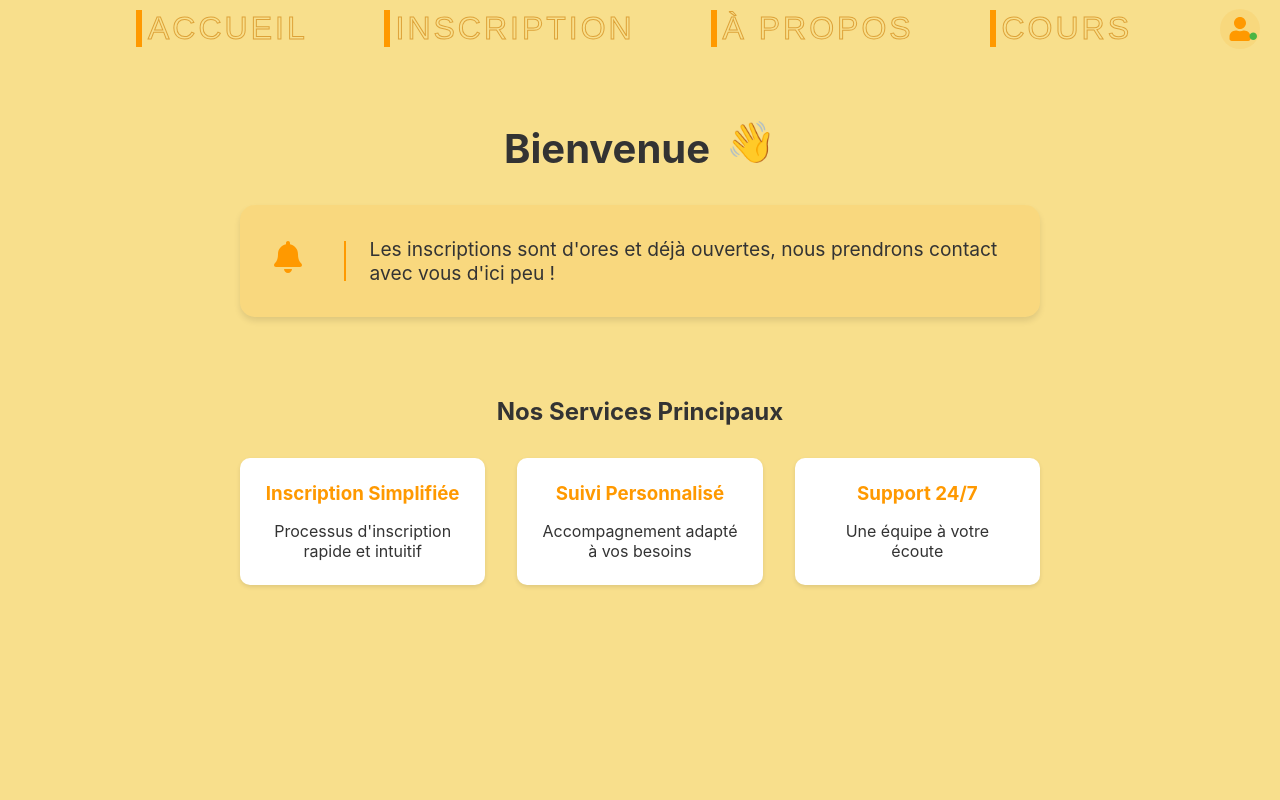
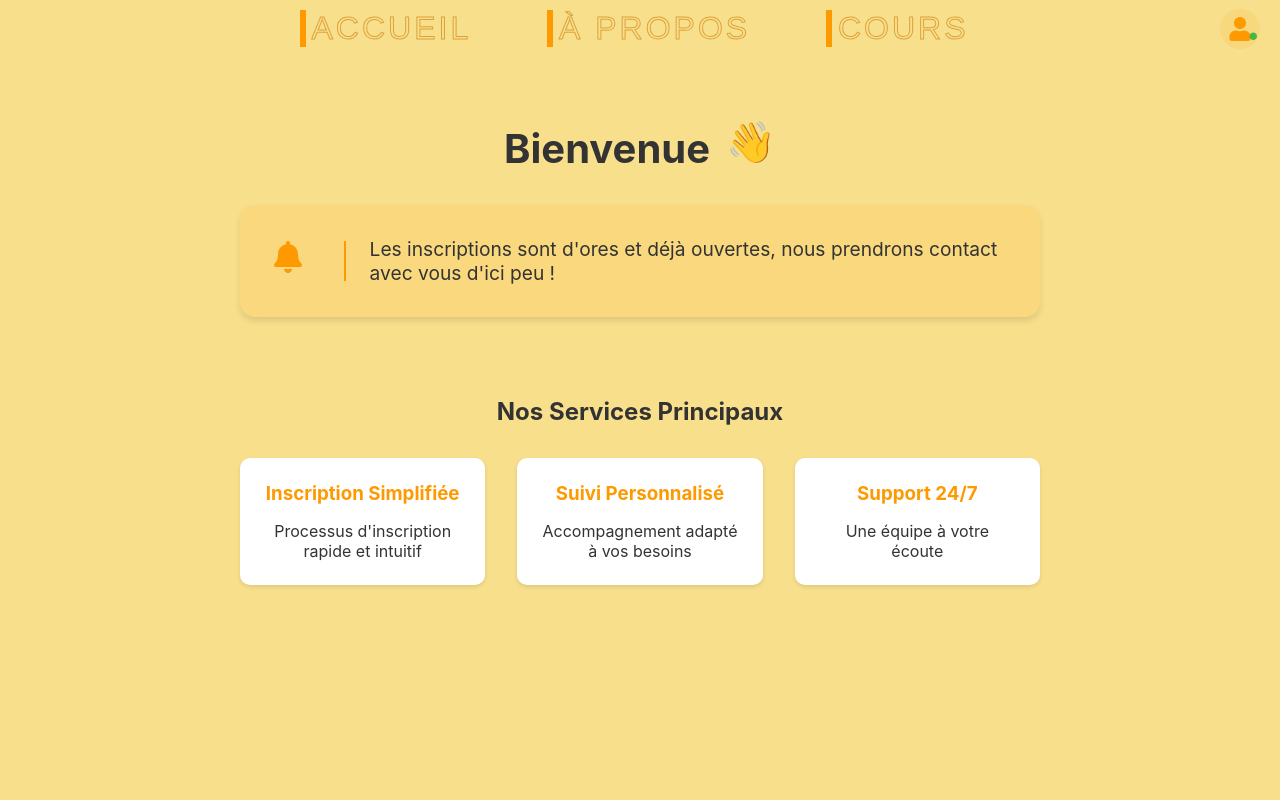
Before and after one commit to Luis06000/Fight-team, a React (Create React App) app: page / in a window 1280 px wide. Shown: the top 800 px of the page. Built offline with nearby package versions, Linux system fonts and the light colour scheme; no server answers; the database is empty; sample sign-in values are in the browser's storage.

Commit message:
[~] header

```diff
--- a/src/components/common/Header/Header.jsx
+++ b/src/components/common/Header/Header.jsx
@@ -79,10 +79,12 @@ const Header = () => {
           <span className="actual-text">&nbsp;Accueil&nbsp;</span>
           <span aria-hidden="true" className="hover-text">&nbsp;Accueil&nbsp;</span>
         </Link>
-        <Link className="nav-button" to="/inscription" onClick={() => handleNavigation('/inscription')}>
-          <span className="actual-text">&nbsp;Inscription&nbsp;</span>
-          <span aria-hidden="true" className="hover-text">&nbsp;Inscription&nbsp;</span>
-        </Link>
+        {!currentUser && (
+          <Link className="nav-button" to="/inscription" onClick={() => handleNavigation('/inscription')}>
+            <span className="actual-text">&nbsp;Inscription&nbsp;</span>
+            <span aria-hidden="true" className="hover-text">&nbsp;Inscription&nbsp;</span>
+          </Link>
+        )}
         <Link className="nav-button" to="/a-propos" onClick={() => handleNavigation('/a-propos')}>
           <span className="actual-text">&nbsp;À&nbsp;propos&nbsp;</span>
           <span aria-hidden="true" className="hover-text">&nbsp;À&nbsp;propos&nbsp;</span>
```
